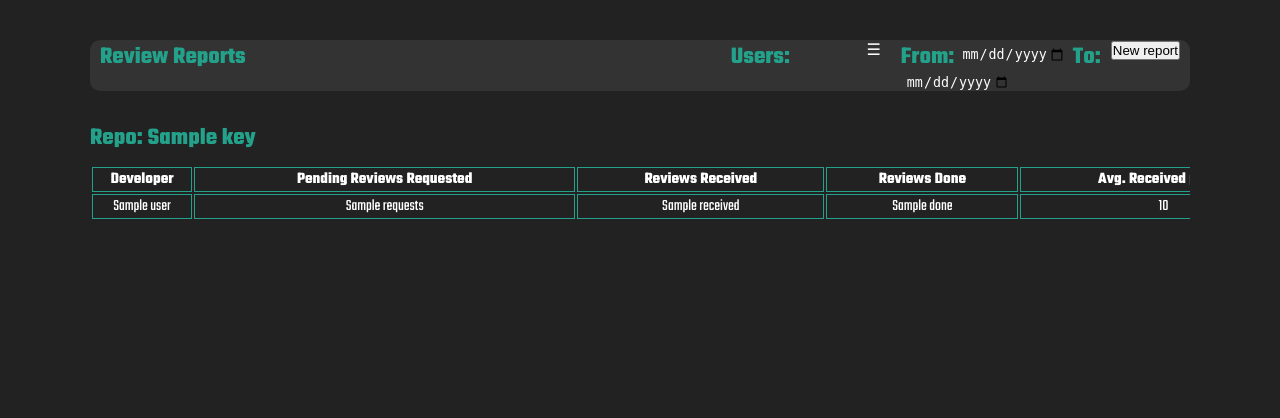
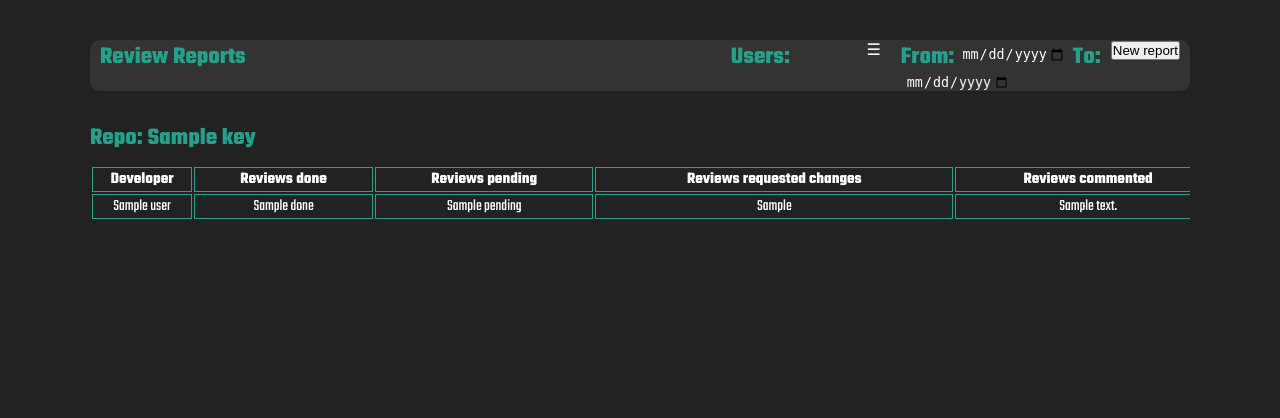
Before and after one commit to Nicolasopf/Metrevs, a Flask app: template templates/reviews.html in a window 1280 px wide. Shown: the part 50-468 px from the top of the page. Run offline with Flask 2, Linux system fonts and the light colour scheme; the template is opened without the code that fills it: most values are stand-ins (such as "Sample title", 1, 10 or a date in 2020); parts of the project's set-up code (start-up, migrations or seed data) failed here and were passed over.

Commit message:
[Updated] Names from dictionary to print POV of reviewer

```diff
--- a/templates/reviews.html
+++ b/templates/reviews.html
@@ -41,20 +41,22 @@
 				<table>
 					<tr>
 						<th>Developer</th>
-						<th>Pending Reviews Requested</th>
-						<th>Reviews Received</th>
-						<th>Reviews Done</th>
-						<th>Avg. Received per PR</th>
-						<th>Avg. Time Between Reviews</th>
+						<th>Reviews done</th>
+						<th>Reviews pending</th>
+						<th>Reviews requested changes</th>
+						<th>Reviews commented</th>
+						<th>Reviews approved</th>
+						<th>Avg. Review done</th>
 					</tr>
 					{% for user, dics in value.items() %}
 					<tr>
 						<td class="celluser">{{ user }}</td>
-						<td>{{ dics["requests"] }}</td>
-						<td>{{ dics["received"] }}</td>
 						<td>{{ dics["done"] }}</td>
-						<td>{{ dics["avg_received_pr"] }}</td>
-						<td>{{ dics["avg_time_reviews"] }}</td>
+						<td>{{ dics["pending"] }}</td>
+						<td>{{ dics["request_changes"] }}</td>
+						<td>{{ dics["commented"] }}</td>
+						<td>{{ dics["approved"] }}</td>
+						<td>{{ dics["avg_review_pr"] }}</td>
 					</tr>
 					{% endfor %}
 				</table>
```
